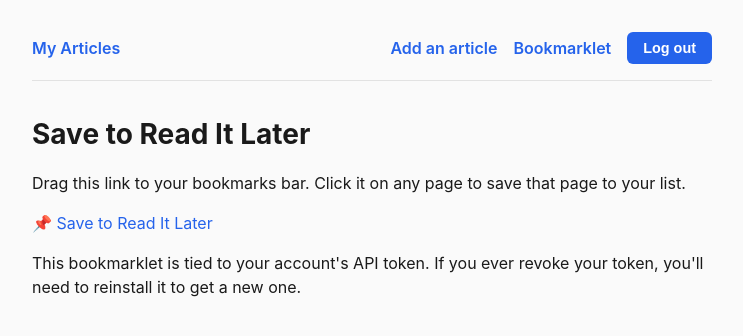
After one commit to Tolu792/read-it-later, a Django app: page /bookmarklet/ in a window 1280 px wide. The commit adds this page. Shown: the top 336 px of the page, without its empty margins (268-1011 px from the left). Run offline with Django 5.2, Linux system fonts and the light colour scheme; the visitor is signed in with stand-in values (Sample User, id 1); data comes from the database, SQL or seed files in the repository; parts of the project's set-up code (start-up, migrations or seed data) failed here and were passed over.

Commit message:
Add bookmarklet feature for saving articles directly from browser

```diff
--- a/backend/settings.py
+++ b/backend/settings.py
@@ -49,6 +49,7 @@ INSTALLED_APPS = [
     'drf_spectacular',
 ]
 
+CORS_ALLOW_ALL_ORIGINS = True
 
 REST_FRAMEWORK = {
     'DEFAULT_AUTHENTICATION_CLASSES': [
--- a/read_it_later/urls.py
+++ b/read_it_later/urls.py
@@ -8,4 +8,5 @@ urlpatterns = [
     path('articles/<int:pk>/delete/', views.article_delete, name='article_delete'),
     path('articles/<int:pk>/status/<str:status>/', views.article_set_status, name='article_set_status'),
     path('articles/<int:pk>/tags/', views.article_update_tags, name='article_update_tags'),
+    path('bookmarklet/', views.bookmarklet, name='bookmarklet'),
 ]
--- a/read_it_later/views.py
+++ b/read_it_later/views.py
@@ -1,3 +1,6 @@
+import json
+from urllib.parse import quote
+
 from django.contrib import messages
 from django.contrib.auth import login
 from django.contrib.auth.decorators import login_required
@@ -7,6 +10,7 @@ from django.db.models import Q
 from django.shortcuts import redirect, render, get_object_or_404
 from django.views.decorators.http import require_POST
 from django.http import Http404
+from rest_framework.authtoken.models import Token
 
 from .forms import AddArticleForm
 from .models import Article, Tag
@@ -102,3 +106,25 @@ def article_update_tags(request, pk):
     article.tags.set(get_or_create_tags(tag_names))
     messages.success(request, "Tags updated.")
     return redirect("article_detail", pk=pk)
+
+
+@login_required
+def bookmarklet(request):
+    token, _ = Token.objects.get_or_create(user=request.user)
+    api_url = request.build_absolute_uri('/api/articles/')
+
+    js_code = (
+        "(function(){"
+        "var t=%s;var u=%s;"
+        "fetch(u,{method:'POST',headers:{'Authorization':'Token '+t,'Content-Type':'application/json'},"
+        "body:JSON.stringify({url:window.location.href})})"
+        ".then(function(r){return r.json().then(function(d){return{s:r.status,d:d};});})"
+        ".then(function(res){if(res.s===201){alert('Saved to Read It Later!');}"
+        "else{alert('Error: '+JSON.stringify(res.d));}})"
+        ".catch(function(e){alert('Network error: '+e);});"
+        "})();"
+    ) % (json.dumps(token.key), json.dumps(api_url))
+
+    return render(request, "read_it_later/bookmarklet.html", {
+        "bookmarklet_href": "javascript:" + quote(js_code),
+    })
--- a/templates/base.html
+++ b/templates/base.html
@@ -14,6 +14,7 @@
             <a href="{% url 'list_articles' %}">My Articles</a>
             <div style="display: flex; align-items: center; gap: 1rem;">
                 <a href="{% url 'add_article' %}">Add an article</a>
+                <a href="{% url 'bookmarklet' %}">Bookmarklet</a>
                 <form method="post" action="{% url 'logout' %}" class="inline-form">
                     {% csrf_token %}
                     <button type="submit">Log out</button>
--- /dev/null
+++ b/templates/read_it_later/bookmarklet.html
@@ -0,0 +1,13 @@
+{% extends "base.html" %}
+
+{% block title %}Bookmarklet{% endblock %}
+
+{% block content %}
+<h1>Save to Read It Later</h1>
+
+<p>Drag this link to your bookmarks bar. Click it on any page to save that page to your list.</p>
+
+<p><a href="{{ bookmarklet_href }}">&#128204; Save to Read It Later</a></p>
+
+<p>This bookmarklet is tied to your account's API token. If you ever revoke your token, you'll need to reinstall it to get a new one.</p>
+{% endblock %}
```
